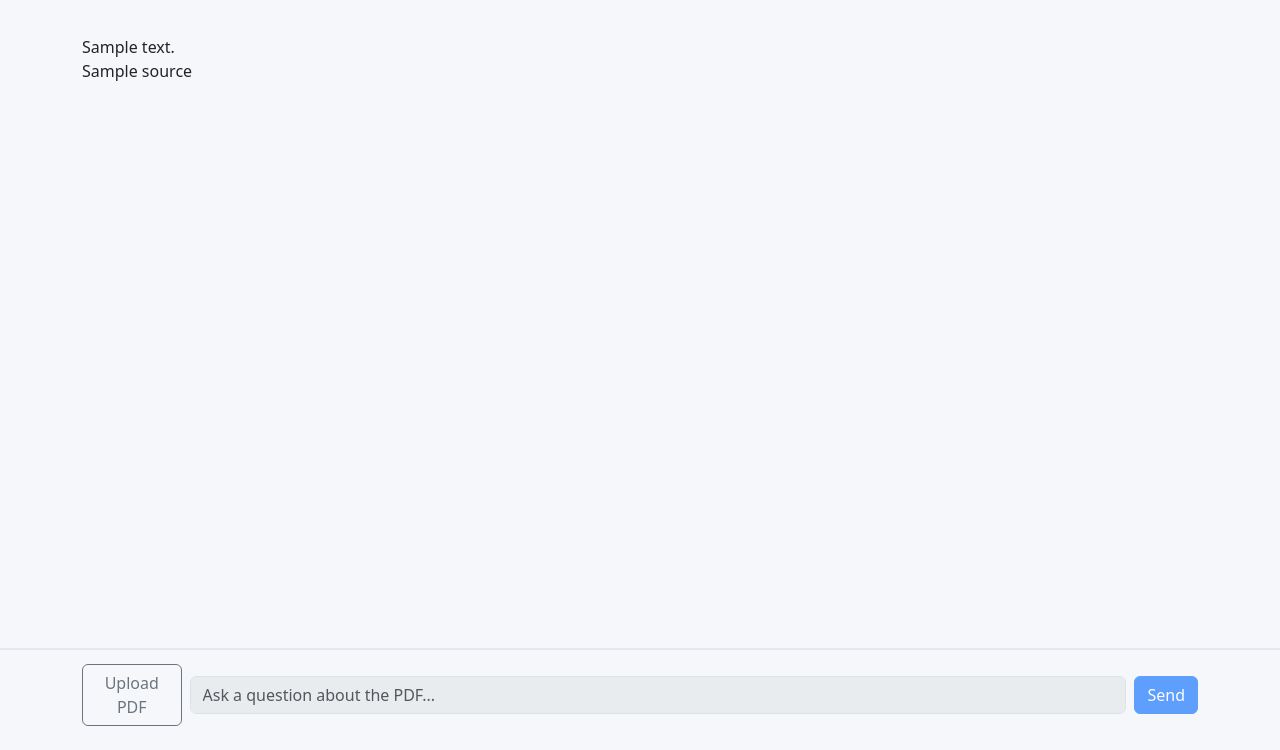
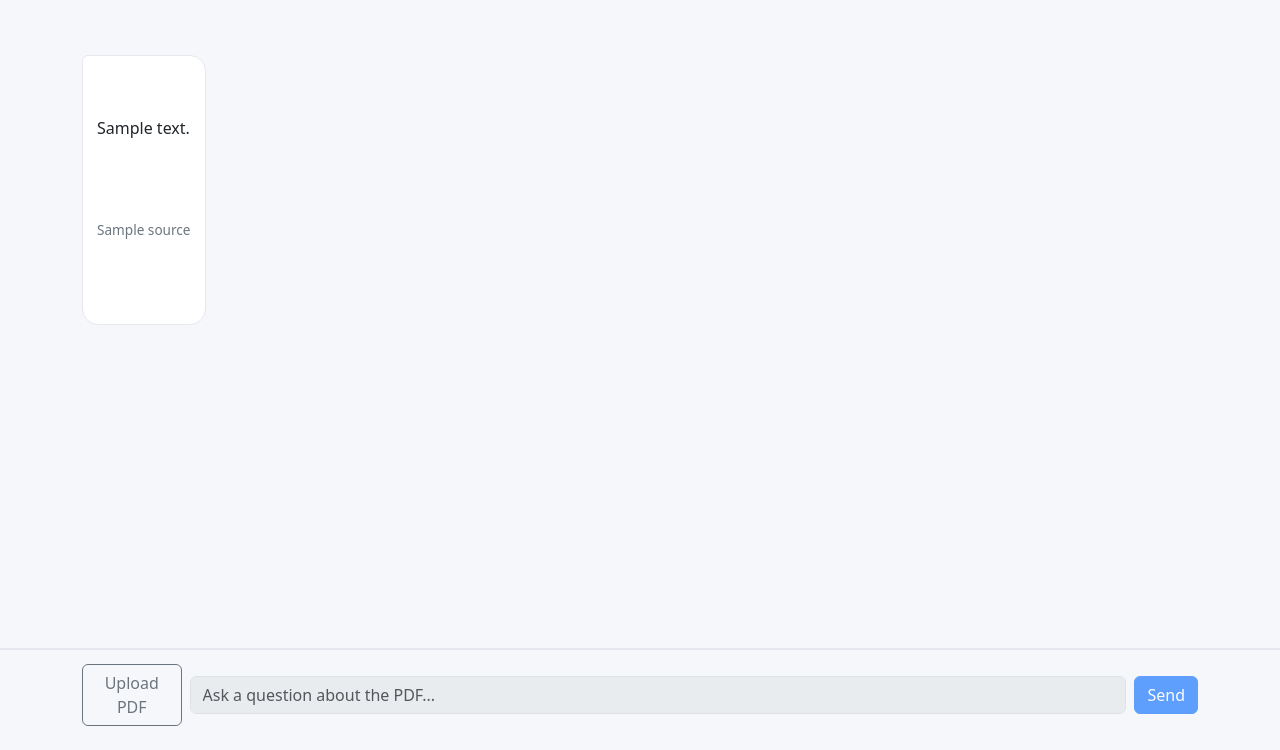
Before and after one commit to khaledelsayed2003/askmypdf, a Flask app: template templates/index.html in a window 1280 px wide. Shown: the part 50-800 px from the top of the page. Run offline with Flask 3, Linux system fonts and the light colour scheme; the template is opened without the code that fills it: most values are stand-ins (such as "Sample title", 1, 10 or a date in 2020).

Commit message:
style: align chat bubbles left/right like messaging apps

```diff
--- a/static/style.css
+++ b/static/style.css
@@ -3,17 +3,26 @@
 }
 
 #mainContent {
-  padding-top: 85px;    /* navbar space */
+  padding-top: 85px;     /* navbar space */
   padding-bottom: 120px; /* input bar space */
 }
 
+/* Chat container */
 .chat-area {
   min-height: calc(100vh - 220px);
   display: flex;
   flex-direction: column;
   gap: 14px;
+
+  /* scrolling */
+  overflow-y: auto;
+  max-height: calc(100vh - 220px);
+
+  /* a bit of breathing room */
+  padding-top: 20px;
 }
 
+/* Empty state card */
 .empty-state {
   background: white;
   border: 2px solid #e6e7ef;
@@ -21,6 +30,51 @@
   padding: 22px;
 }
 
+.msg-row {
+  display: flex;
+  width: 100%;
+}
+
+/* user (question)= right side */
+.msg-row.user {
+  justify-content: flex-end;
+}
+
+/* assistant (answer)= left side */
+.msg-row.assistant {
+  justify-content: flex-start;
+}
+
+.msg-bubble {
+  max-width: 70%;
+  padding: 12px 14px;
+  border-radius: 16px;
+  border: 1px solid #e6e7ef;
+  background: #ffffff;
+
+  white-space: pre-wrap;
+  word-wrap: break-word;
+}
+
+/* user bubble */
+.user-bubble {
+  background: #e9f2ff;
+  border-top-right-radius: 6px;
+}
+
+/* assistant bubble */
+.assistant-bubble {
+  background: #ffffff;
+  border-top-left-radius: 6px;
+}
+
+.source-text {
+  margin-top: 8px;
+  font-size: 0.85rem;
+  color: #6c757d;
+}
+
+/* Bottom input bar */
 .input-bar {
   position: fixed;
   left: 0;
```
